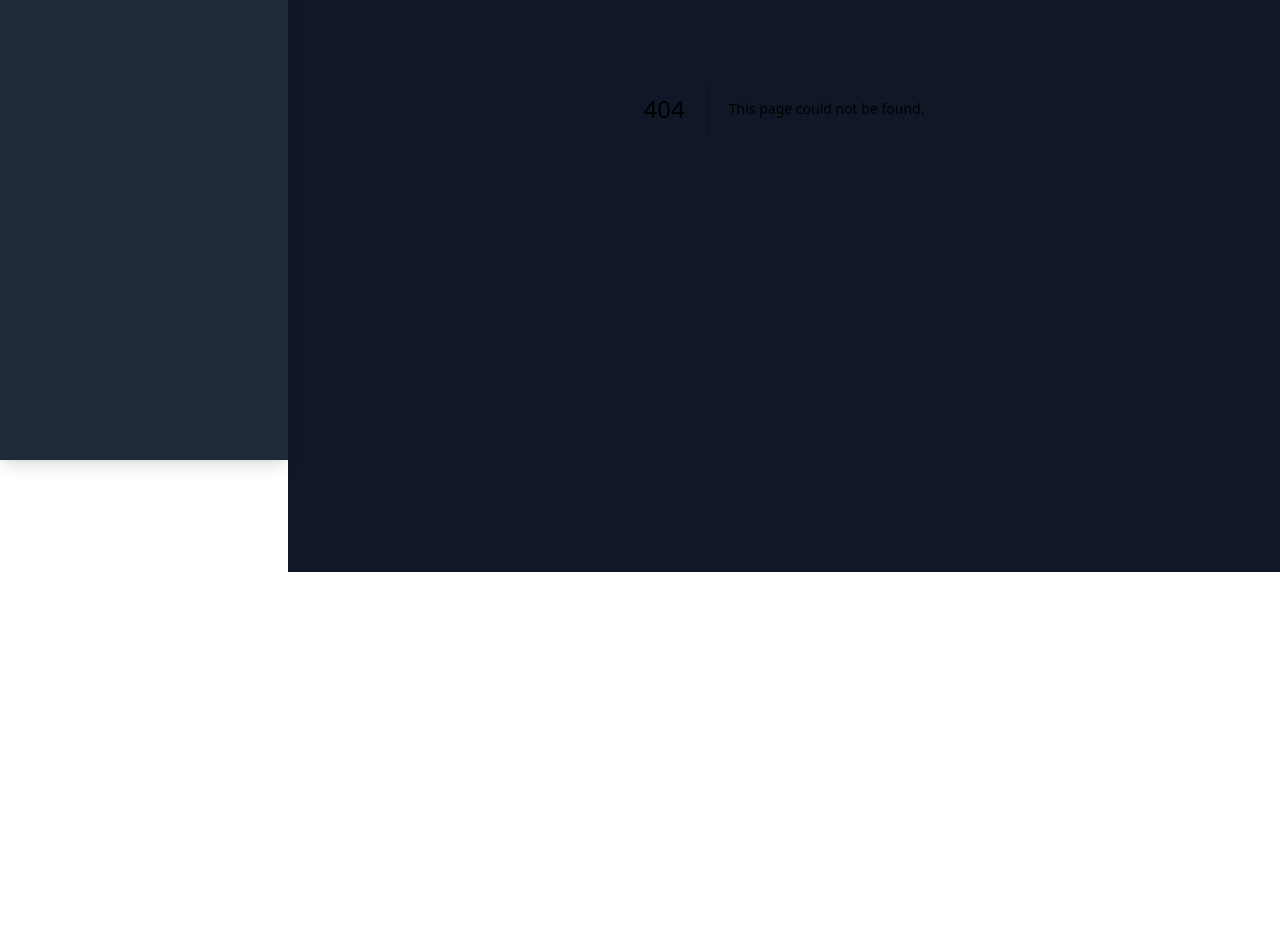
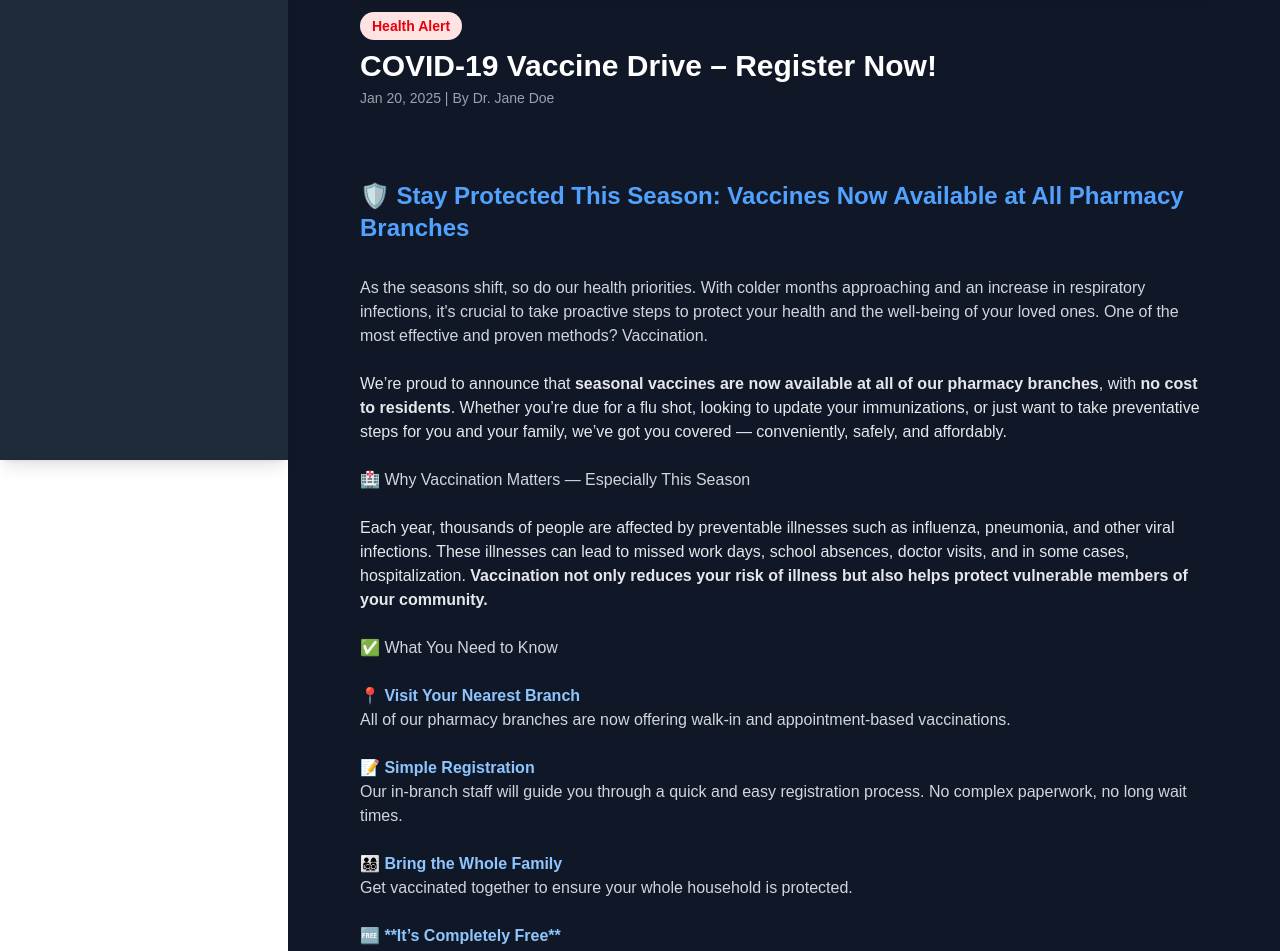
Before and after one commit to AimeKelvin/target-phar-page, a Next.js app in the folder dashboard/: page /news/readmore in a window 1280 px wide. Before the commit this address had no page. Shown: the part 340-1291 px from the top of the page. Before the commit the page ends 912 px from the top, so only its background shows below. Built offline with nearby package versions, Linux system fonts and the light colour scheme.

Commit message:
Adding the Read More page on News

```diff
--- a/dashboard/src/app/news/page.jsx
+++ b/dashboard/src/app/news/page.jsx
@@ -1,6 +1,7 @@
 "use client";
 
 import React, { useState } from "react";
+import Link from "next/link";
 
 const newsData = [
     {
@@ -139,9 +140,11 @@ export default function newspage() {
                     <div className="max-w-3xl">
                         <h2 className="text-2xl font-bold mb-3">{featuredNews.title}</h2>
                         <p className="text-gray-700 mb-5">{featuredNews.description}</p>
+                        <Link href='/news/readmore'>
                         <button className="bg-blue-600 text-white px-5 py-2 rounded-full font-semibold hover:bg-blue-700 transition">
                             Read more
                         </button>
+                        </Link>
                     </div>
                 </section>
             )}
@@ -164,9 +167,11 @@ export default function newspage() {
                                     🕒 {article.date} {article.author && <>| ✍ {article.author}</>}
                                 </div>
                                 <p className="text-gray-700 mb-3">{article.description}</p>
+                                <Link href='/news/readmore'>
                                 <button className="self-start bg-blue-600 text-white px-4 py-1.5 rounded-full font-semibold hover:bg-blue-700 transition">
                                     Read more
                                 </button>
+                                </Link>
                             </div>
                         </article>
                     ))
--- /dev/null
+++ b/dashboard/src/app/news/readmore/page.jsx
@@ -0,0 +1,177 @@
+'use client';
+
+import Link from "next/link";
+import { useEffect, useState } from "react";
+
+function Page({ params }) {
+    const news = {
+        id: params.id,
+        title: "COVID-19 Vaccine Drive – Register Now!",
+        date: "Jan 20, 2025",
+        category: "Health Alert",
+        author: "Dr. Jane Doe",
+        bannerImage:
+            "https://images.unsplash.com/photo-1584036561566-baf8f5f1b144?auto=format&fit=crop&w=800&q=80",
+        content: `
+🛡️ Stay Protected This Season: Vaccines Now Available at All Pharmacy Branches
+
+As the seasons shift, so do our health priorities. With colder months approaching and an increase in respiratory infections, it's crucial to take proactive steps to protect your health and the well-being of your loved ones. One of the most effective and proven methods? Vaccination.
+
+We’re proud to announce that **seasonal vaccines are now available at all of our pharmacy branches**, with **no cost to residents**. Whether you’re due for a flu shot, looking to update your immunizations, or just want to take preventative steps for you and your family, we’ve got you covered — conveniently, safely, and affordably.
+
+🏥 Why Vaccination Matters — Especially This Season
+
+Each year, thousands of people are affected by preventable illnesses such as influenza, pneumonia, and other viral infections. These illnesses can lead to missed work days, school absences, doctor visits, and in some cases, hospitalization. **Vaccination not only reduces your risk of illness but also helps protect vulnerable members of your community.**
+
+✅ What You Need to Know
+
+📍 Visit Your Nearest Branch
+All of our pharmacy branches are now offering walk-in and appointment-based vaccinations.
+
+📝 Simple Registration
+Our in-branch staff will guide you through a quick and easy registration process. No complex paperwork, no long wait times.
+
+👨‍👩‍👧‍👦 Bring the Whole Family
+Get vaccinated together to ensure your whole household is protected.
+
+🆓 **It’s Completely Free**
+There is absolutely no cost to you. **Vaccines are FREE for all residents**, regardless of your insurance status, income, or background.
+
+💬 What to Expect
+- Clean and sanitized environment
+- Minimal wait times
+- Friendly staff
+- Guidance on post-vaccine care
+
+🌐 Need More Information?
+👉 Visit [Our Website] to find out more and plan your visit.
+
+✨ Stay Ahead. Stay Healthy. Stay Protected.
+    `,
+    };
+
+    const relatedArticles = [
+        {
+            id: "2",
+            title: "Flu Season Coming Early – Stay Vigilant",
+            category: "Health Alert",
+            date: "Feb 10, 2025",
+        },
+        {
+            id: "3",
+            title: "New Health Tips for Summer",
+            category: "Health Tips",
+            date: "Mar 02, 2025",
+        },
+    ];
+
+    const [isMounted, setIsMounted] = useState(false);
+    useEffect(() => {
+        setIsMounted(true);
+    }, []);
+
+    const onCopyLink = () => {
+        navigator.clipboard.writeText(window.location.href);
+        alert("Link copied to clipboard!");
+    };
+
+    const renderContent = (text) => {
+        return text.split("\n").map((line, i) => {
+            if (line.trim() === "") return <br key={i} />;
+            if (line.startsWith("🛡️")) return <h2 key={i} className="text-2xl font-bold mt-6 mb-2 text-blue-400">{line}</h2>;
+    const renderContent = (text) => {
+                return <h3 key={i} className="text-xl font-semibold mt-5 mb-2 text-green-400">{line}</h3>;
+            }
+            if (line.startsWith("📍") || line.startsWith("📝") || line.startsWith("👨‍👩‍👧‍👦") || line.startsWith("🆓") || line.startsWith("💬") || line.startsWith("👉")) {
+                return <p key={i} className="font-semibold text-blue-300">{line}</p>;
+            }
+            if (line.includes("**")) {
+                const formatted = line.replace(/\*\*(.*?)\*\*/g, (_, match) => `<strong>${match}</strong>`);
+                return (
+                    <p key={i} className="text-gray-200" dangerouslySetInnerHTML={{ __html: formatted }} />
+                );
+            }
+            if (line.startsWith("- ")) {
+                return <li key={i} className="ml-6 list-disc text-gray-200">{line.substring(2)}</li>;
+            }
+            return <p key={i} className="text-gray-300">{line}</p>;
+        });
+    };
+
+    return (
+        <main className={`p-6 max-w-4xl mx-auto transition-opacity duration-700 ${isMounted ? "opacity-100" : "opacity-0"}`}>
+            {/* Banner */}
+            {news.bannerImage && (
+                <img
+                    src={news.bannerImage}
+                    alt={news.title}
+                    className="w-full h-64 object-cover rounded-xl mb-6 shadow-lg"
+                />
+            )}
+
+            {/* Header */}
+            <header className="mb-6">
+                <span className="inline-block px-3 py-1 rounded-full bg-red-100 text-red-600 font-semibold text-sm">
+                    {news.category}
+                </span>
+                <h1 className="text-3xl font-bold mt-2 mb-1 text-white">{news.title}</h1>
+                <p className="text-gray-400 text-sm">
+                    {news.date} {news.author && <>| By {news.author}</>}
+                </p>
+            </header>
+
+            {/* Article */}
+            <article className="prose prose-invert prose-p:leading-relaxed prose-li:leading-relaxed max-w-none mb-8">
+                {renderContent(news.content)}
+            </article>
+
+            {/* Action Buttons */}
+            <div className="flex flex-wrap items-center gap-4 mb-10">
+                <Link
+                    href="/news"
+                    className="px-4 py-2 bg-blue-600 text-white rounded-lg hover:bg-blue-700 transition-colors"
+                >
+                    ← Back to News
+                </Link>
+
+                <button
+                    onClick={onCopyLink}
+                    className="inline-flex items-center gap-2 px-4 py-2 border border-blue-600 text-blue-600 rounded-lg hover:bg-blue-600 hover:text-white transition"
+                >
+                    📋 Copy Link
+                </button>
+
+                <a
+                    href={`mailto:?subject=${encodeURIComponent(news.title)}&body=${encodeURIComponent(window.location.href)}`}
+                    className="inline-flex items-center gap-2 px-4 py-2 border border-blue-600 text-blue-600 rounded-lg hover:bg-blue-600 hover:text-white transition"
+                    target="_blank"
+                    rel="noreferrer"
+                >
+                    📧 Share via Email
+                </a>
+            </div>
+
+            {/* Related Articles */}
+            <section className="border-t border-gray-700 pt-6">
+                <h2 className="text-xl font-bold mb-4 text-white">Related Articles</h2>
+                <ul className="space-y-4">
+                    {relatedArticles.map(({ id, title, category, date }) => (
+                        <li key={id}>
+                            <Link
+                                href={`/news/${id}`}
+                                className="text-blue-400 hover:underline font-semibold"
+                            >
+                                {title}
+                            </Link>
+                            <p className="text-gray-400 text-sm">
+                                {category} | {date}
+                            </p>
+                        </li>
+                    ))}
+                </ul>
+            </section>
+        </main>
+    );
+}
+
+export default Page;
```
Also changed, not shown: dashboard/package.json (+6 -4 lines), dashboard/tsconfig.json (added, +35 -0 lines), 2 other files (tests, documents, lock files or other folders).
